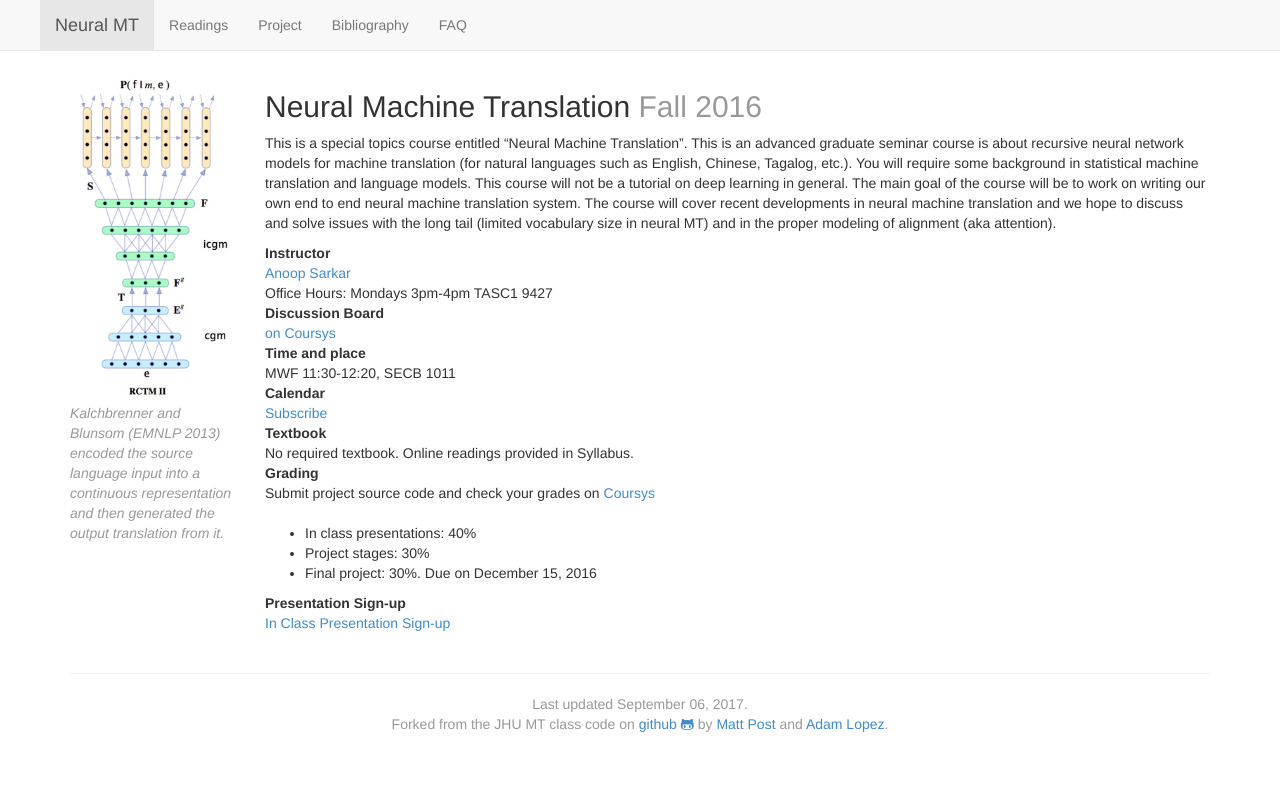
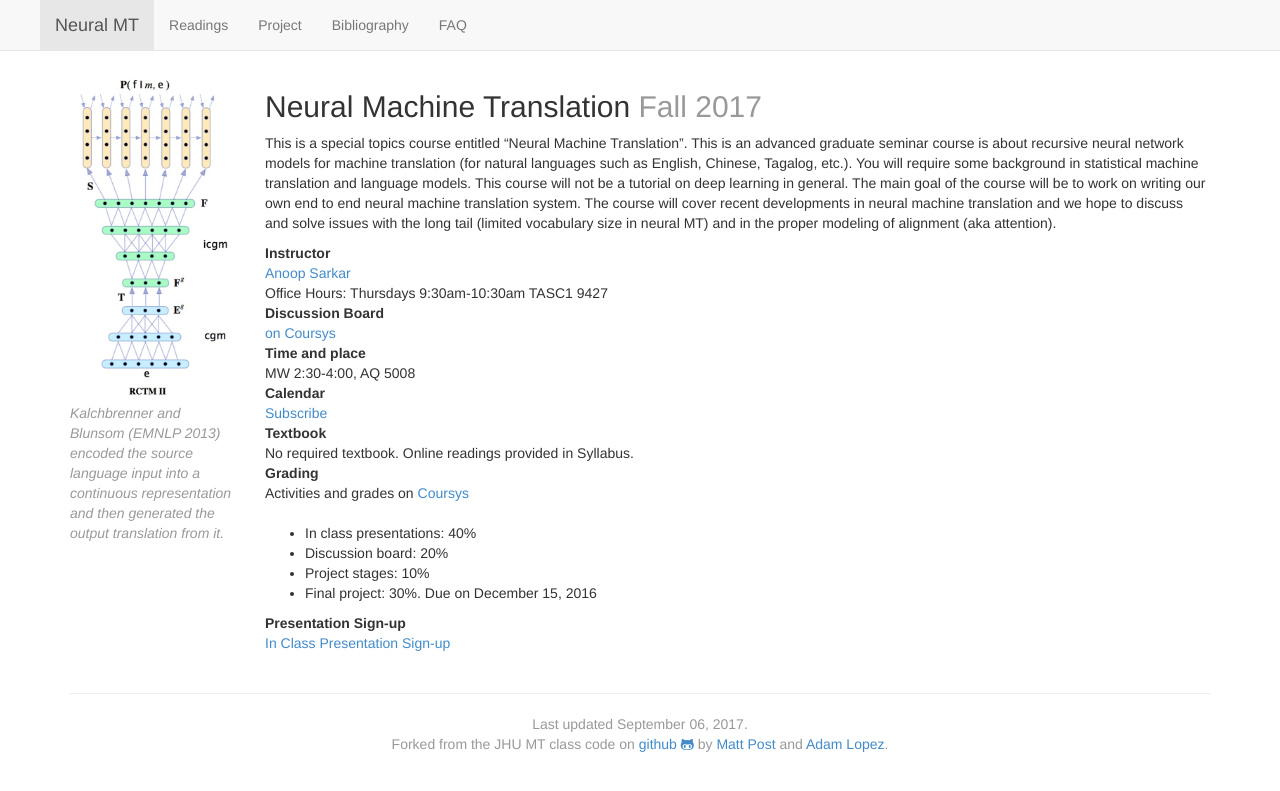
Before and after one commit to anoopsarkar/neuralmt-class, a Jekyll site: the page built from index.md, in a window 1280 px wide. Shown: the top 791 px of the page. Built offline with Jekyll 4.4.1, drawn with Linux system fonts in a browser that asks for light colours; nearby versions of some CDN libraries.

Commit message:
fall 2017 page init

```diff
--- a/_config.yml
+++ b/_config.yml
@@ -1,5 +1,5 @@
 exclude: ['README.md','assets/latex']
 timezone: US/Pacific
 markdown: kramdown
-coursys: "https://courses.cs.sfu.ca/2016fa-cmpt-882-g2/"
+coursys: "https://courses.cs.sfu.ca/2017fa-cmpt-882-g1/"
 leaderboard: "https://sfu-nlp-class.appspot.com"
--- a/_data/syllabus.yaml
+++ b/_data/syllabus.yaml
@@ -22,6 +22,10 @@
       citation: "Tutorial at ACL 2016"
       url: "https://sites.google.com/site/acl16nmt/"
       download: "assets/cached/Luong-Cho-Manning-NMT-ACL2016-v4.pdf"
+    - title: "Neural Machine Translation and Sequence-to-sequence Models: A Tutorial"
+      author: "Graham Neubig"
+      citation: "arXiv"
+      url: "https://arxiv.org/pdf/1703.01619.pdf"
   links:
     - title: "Neural Machine Translation: Breaking the Performance Plateau"
       author: Rico Sennrich
--- a/index.md
+++ b/index.md
@@ -7,7 +7,7 @@ caption: "Kalchbrenner and Blunsom (EMNLP 2013) encoded the source language inpu
 active_tab: main_page
 ---
 
-## Neural Machine Translation <span class="text-muted">Fall 2016</span>
+## Neural Machine Translation <span class="text-muted">Fall 2017</span>
 
 This is a special topics course entitled "Neural Machine Translation".
 This is an advanced graduate seminar course is about recursive
@@ -23,26 +23,27 @@ neural MT) and in the proper modeling of alignment (aka attention).
 
 Instructor
 : [Anoop Sarkar](http://www.cs.sfu.ca/~anoop/)
-: Office Hours: Mondays 3pm-4pm TASC1 9427
+: Office Hours: Thursdays 9:30am-10:30am TASC1 9427
 
 Discussion Board
-: [on Coursys](https://courses.cs.sfu.ca/2016fa-cmpt-413-x1/discussion/)
+: [on Coursys]({{ site.coursys }}/discussion)
 
 Time and place
-: MWF 11:30-12:20, SECB 1011
+: MW 2:30-4:00, AQ 5008
 
 Calendar
-: [Subscribe](https://courses.cs.sfu.ca/news/75221d0252e1cdacf94dac56b78600e9/anoop)
+: [Subscribe](https://courses.cs.sfu.ca/calendar/0261d2fe6030dc6570c3073ca9dd1a93/anoop)
 
 Textbook
 : No required textbook. Online readings provided in Syllabus.
 
 Grading
-: Submit project source code and check your grades on [Coursys](https://courses.cs.sfu.ca/2016fa-cmpt-413-x1/)
+: Activities and grades on [Coursys]({{ site.coursys }})
 
 * In class presentations: 40%
-* Project stages: 30%
+* Discussion board: 20%
+* Project stages: 10%
 * Final project: 30%. Due on December 15, 2016
 
 Presentation Sign-up
-: [In Class Presentation Sign-up](http://goo.gl/w8C4aV)
+: [In Class Presentation Sign-up](https://docs.google.com/spreadsheets/d/1WVTtcJLLK_RlhzSeZmdIveAPjga-tjecqvV-deOG16g/edit?usp=sharing)
```
